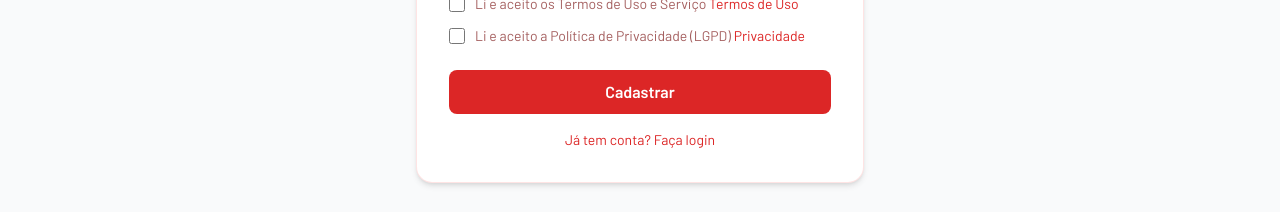
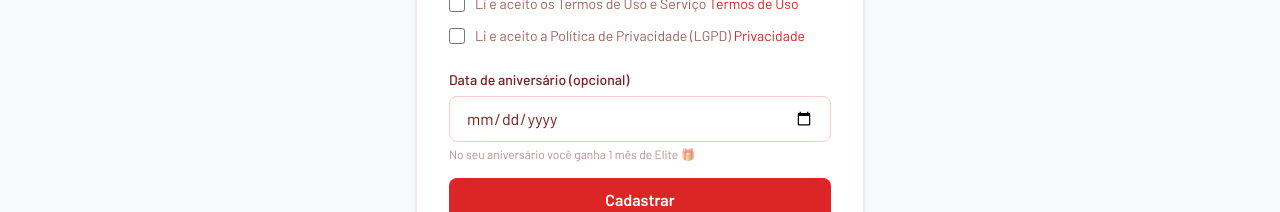
Before and after one commit to ENDARTStudios/Almanaque-dos-Clubes, a Next.js app in the folder apps/web/: page /auth/register in a window 1280 px wide. Shown: the part 531-743 px from the top of the page. Built offline with nearby package versions, Linux system fonts and the light colour scheme; no server answers.

Commit message:
feat(web): birthday_gift no dropdown + birthDate no registro

```diff
--- a/apps/web/src/app/auth/register/page.tsx
+++ b/apps/web/src/app/auth/register/page.tsx
@@ -13,6 +13,7 @@ export default function RegisterPage() {
   const [name, setName] = useState('');
   const [acceptTerms, setAcceptTerms] = useState(false);
   const [acceptPrivacy, setAcceptPrivacy] = useState(false);
+  const [birthDate, setBirthDate] = useState('');
   const [error, setError] = useState('');
 
   async function handleSubmit(e: React.FormEvent) {
@@ -123,6 +124,22 @@ export default function RegisterPage() {
           </label>
         </div>
 
+        <div className="mb-4">
+          <label htmlFor="register-birthdate" className="block text-sm font-medium text-foreground mb-1.5">
+            Data de aniversário (opcional)
+          </label>
+          <input
+            id="register-birthdate"
+            type="date"
+            value={birthDate}
+            onChange={(e) => setBirthDate(e.target.value)}
+            className="w-full border border-border rounded-lg px-4 py-2.5 focus:border-primary focus:ring-2 focus:ring-primary/20 outline-none transition-all"
+          />
+          <p className="text-xs text-foreground/50 mt-1">
+            No seu aniversário você ganha 1 mês de Elite 🎁
+          </p>
+        </div>
+
         <button
           type="submit"
           className="w-full bg-primary text-on-primary py-2.5 rounded-lg font-semibold hover:opacity-90 transition-all duration-200 cursor-pointer"
--- a/apps/web/src/components/NotificationDropdown.tsx
+++ b/apps/web/src/components/NotificationDropdown.tsx
@@ -41,6 +41,9 @@ function itemText(n: NotificationItem): string {
   if (n.type === 'proposal_reviewed') {
     const verdict = p.status === 'approved' ? '✓' : '✗';
     return `${p.clubName ?? '—'} · ${verdict}`;
+  }
+  if (n.type === 'birthday_gift') {
+    return 'Feliz aniversário! Você ganhou 1 mês de Elite 🎉';
   }
   return String(n.payload ?? '');
 }
```
